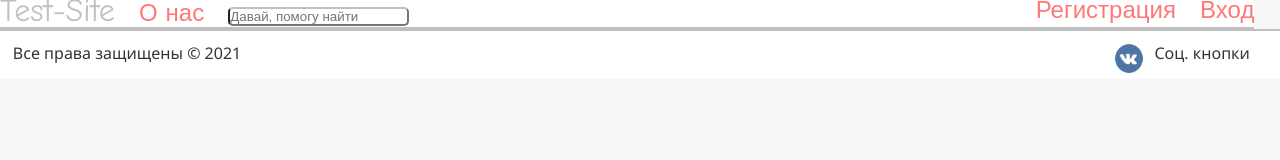
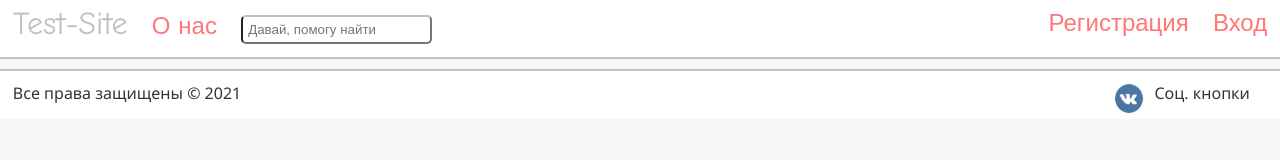
Before and after one commit to AndrewGavriliuk/LearnWebProgramming, a plain HTML site: page index.html in a window 1280 px wide. Drawn offline with Linux system fonts and the light colour scheme.

Commit message:
remove_err

```diff
--- a/css/style.css
+++ b/css/style.css
@@ -53,12 +53,12 @@ footer {
 }
 
 header {
-  border-bottom: 2px solid silver; */
+  border-bottom: 2px solid silver;
   padding: 1%;
 }
 footer {
   padding: 1%;
-  border-top: 2px solid silver; */
+  border-top: 2px solid silver;
   margin-top: 10px;
   padding-bottom: 2%;
 }
@@ -79,7 +79,7 @@ footer img {
 }
 input[type="text"].field {
   border-radius: 5px;
-  border-top: 2px solid silver; */
+  border-top: 2px solid silver;
   padding: 5px;
   margin-left: 20px;
 }
```
